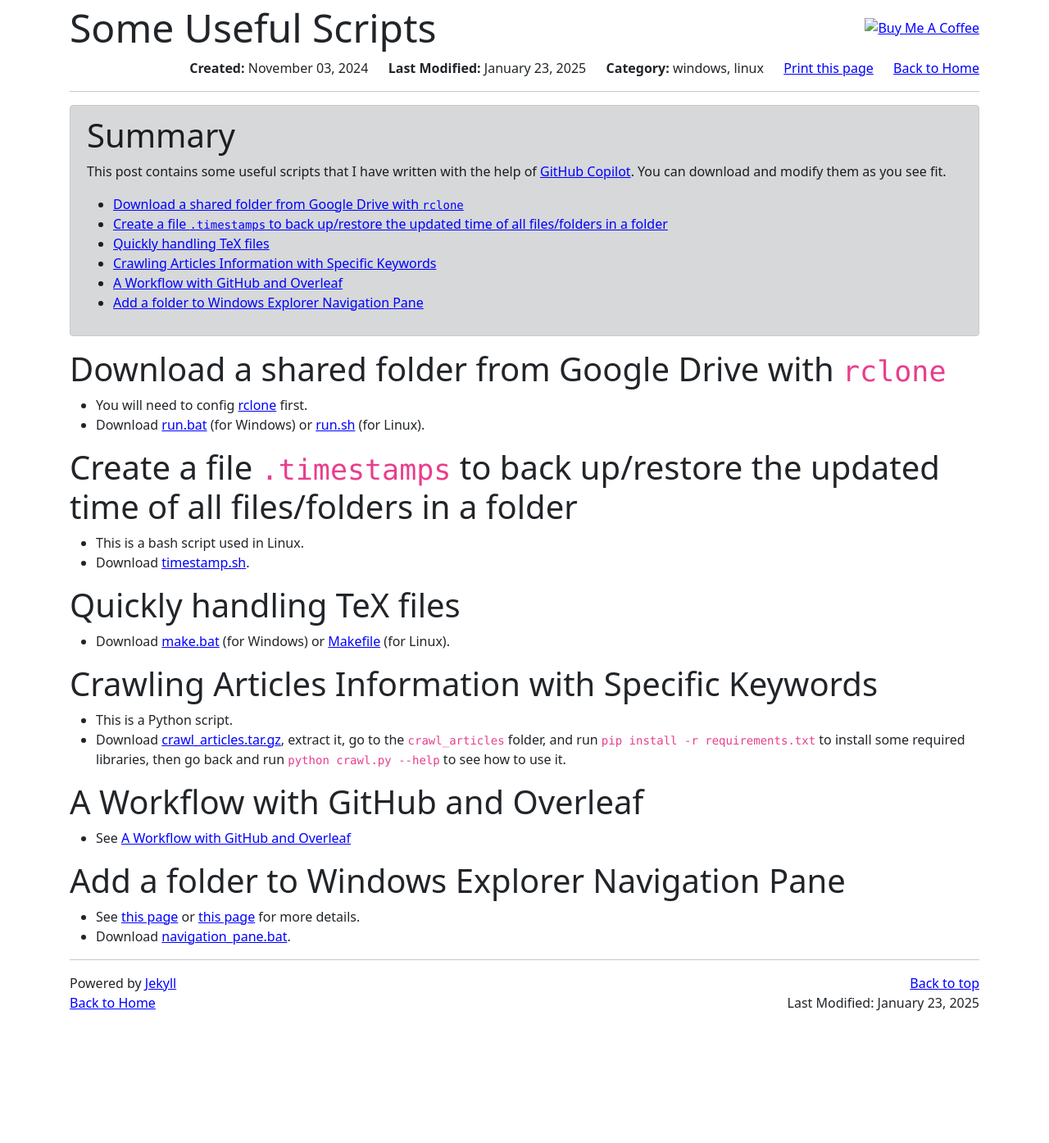
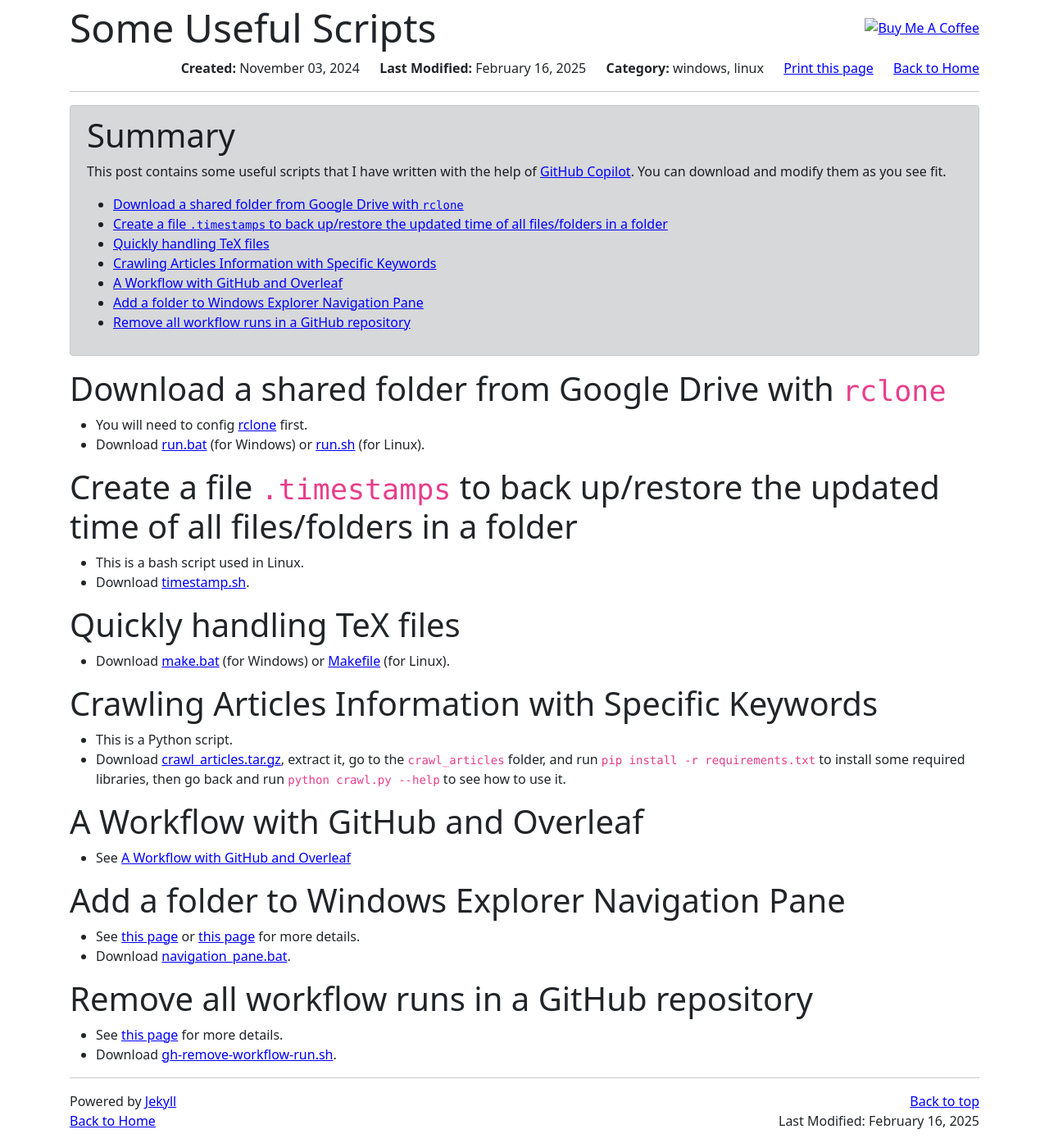
Before and after one commit to hoanganhduc/hoanganhduc.github.io, a Jekyll site: the page built from _posts/2024-11-03-some-useful-scripts.md, in a window 1280 px wide. Shown: the whole page at 82% size. Built offline with Jekyll 4.4.1, drawn with Linux system fonts in a browser that asks for light colours; nearby versions of some CDN libraries; a style sheet for code colours, icons or effects is not loaded; before the commit the page ends 1250 px from its top, so only the background shows below that.

Commit message:
Updated @ 2025-02-16  20:53:18 ICT

```diff
--- a/_posts/2024-11-03-some-useful-scripts.md
+++ b/_posts/2024-11-03-some-useful-scripts.md
@@ -6,7 +6,7 @@ categories:
   - "windows"
   - "linux"
 <!--comment: true-->
-last_modified_at: 2025-01-23
+last_modified_at: 2025-02-16
 description: This post contains some useful scripts
 keywords: scripts, windows, linux, Duc A. Hoang
 <!--published: false-->
@@ -48,3 +48,8 @@ This post contains some useful scripts that I have written with the help of [Git
 
 * See [this page](https://stackoverflow.com/a/34595293) or [this page](https://www.tenforums.com/customization/157121-add-specific-folders-navigation-pane.html) for more details.
 * Download {% include files.html name="navigation_pane.bat" text="navigation_pane.bat" %}.
+
+# Remove all workflow runs in a GitHub repository
+
+* See [this page](https://stackoverflow.com/questions/57927115/delete-a-workflow-from-github-actions) for more details.
+* Download {% include files.html name="gh-remove-workflow-run.sh" text="gh-remove-workflow-run.sh" %}.
```
Also changed, not shown: 2 other files.
